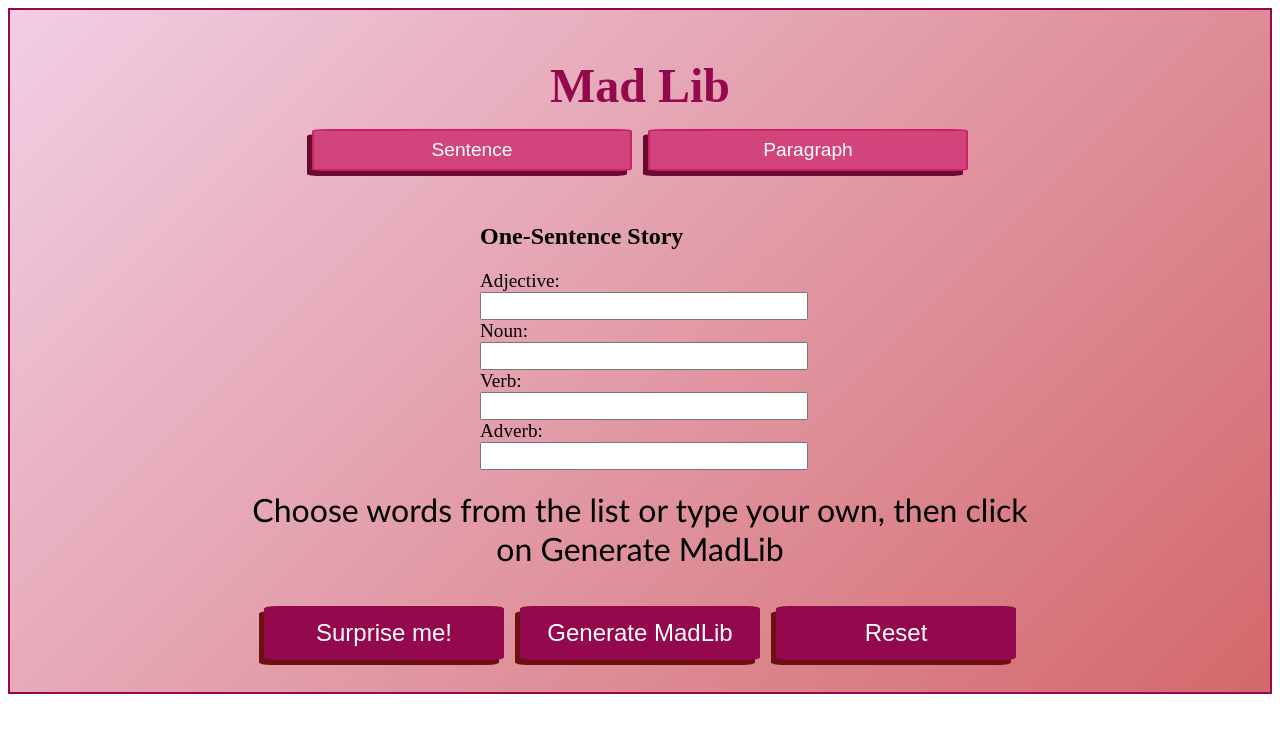
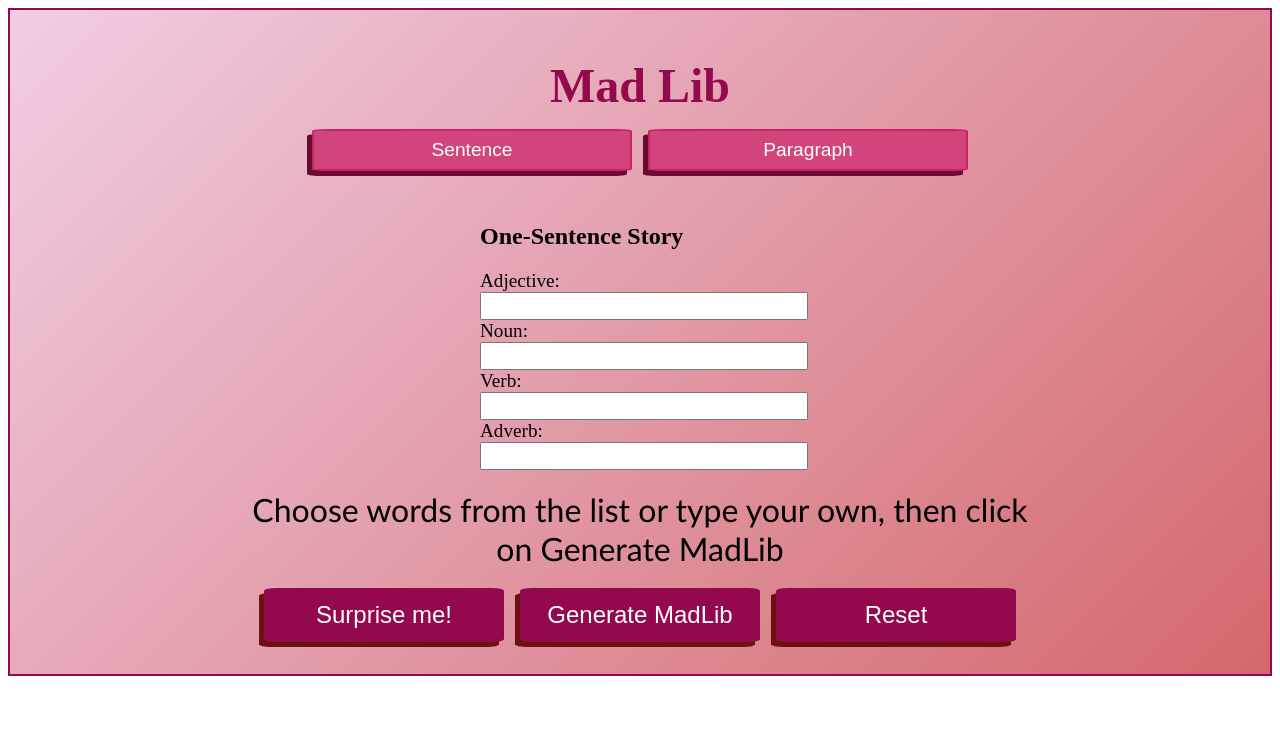
Before and after one commit to AnnieMcMahon/mad-lib, a React (Vite) app: page / in a window 1280 px wide. Shown: the top 732 px of the page. Built offline with nearby package versions, Linux system fonts and the light colour scheme.

Commit message:
adjusted paragraph height

```diff
--- a/src/App.css
+++ b/src/App.css
@@ -33,14 +33,6 @@ p {
   font-family:'Gill Sans', 'Gill Sans MT', Calibri, 'Trebuchet MS', sans-serif;
   margin: 20px auto;
   max-width: 50rem;
-}
-
-#sentence {
-  height: 6rem;
-}
-
-#paragraph {
-  height: 10rem;
 }
 
 .button-section {
```
